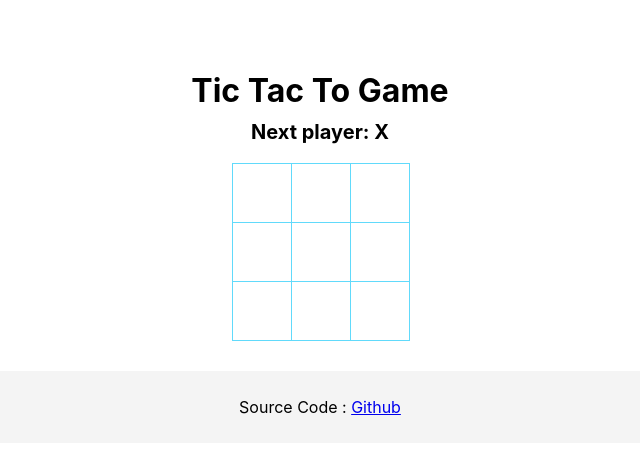
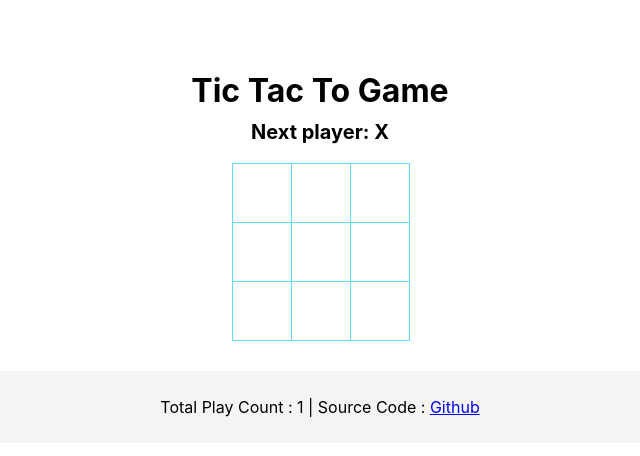
Before and after one commit to 1983shiv/tik-tac-to-react, a React (Create React App) app: page / in a window 1280 px wide. Shown: the top 456 px of the page, without its empty margins (320-960 px from the left). Built offline with nearby package versions, Linux system fonts and the light colour scheme.

Commit message:
added total play count

```diff
--- a/src/App.js
+++ b/src/App.js
@@ -1,5 +1,4 @@
 import { useState, useEffect } from "react";
-// import useWindowSize from "react-use/lib/useWindowSize";
 import Confetti from "react-confetti";
 import "./App.css";
 
@@ -23,6 +22,7 @@ function Square({ value, onSquareClick }) {
 }
 
 function Board() {
+  const [playcount, setPlaycount] = useState(1);
   const [restart, setRestart] = useState(false);
   const [xIsNext, setXIsNext] = useState(true);
   const [squares, setSquares] = useState(Array(9).fill(null));
@@ -70,6 +70,10 @@ function Board() {
     setXIsNext(!xIsNext);
   };
 
+  const restartGame = () => {
+    setSquares(Array(9).fill(null));
+    setPlaycount((prev) => prev + 1);
+  };
   useEffect(() => {
     if (!hasNullValues(squares)) {
       setRestart(true);
@@ -89,10 +93,7 @@ function Board() {
             width={window.innerWidth || 300}
             height={window.innerWidth || 300}
           />
-          <button
-            onClick={() => setSquares(Array(9).fill(null))}
-            style={{ marginBottom: "10px" }}
-          >
+          <button onClick={restartGame} style={{ marginBottom: "10px" }}>
             Restart the Game
           </button>
         </>
@@ -115,7 +116,7 @@ function Board() {
 
       <div className="footer">
         <p>
-          Source Code :{" "}
+          Total Play Count : {playcount} | Source Code :{" "}
           <a href="https://github.com/1983shiv/tik-tac-to-react">Github</a>
         </p>
       </div>
```
